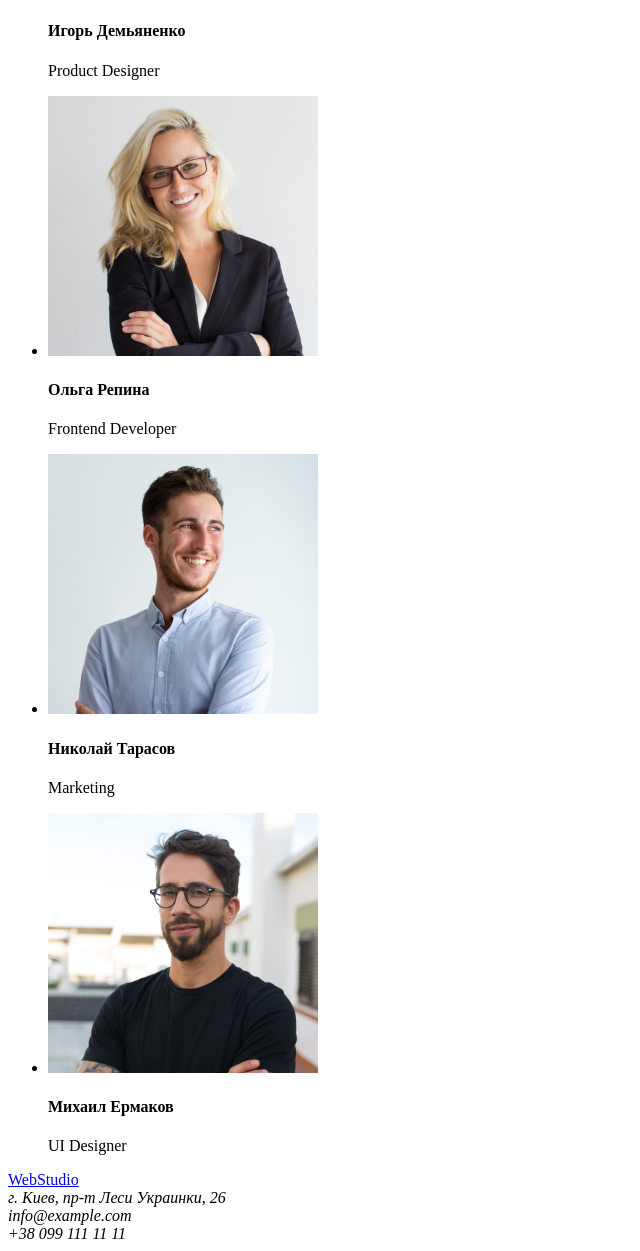
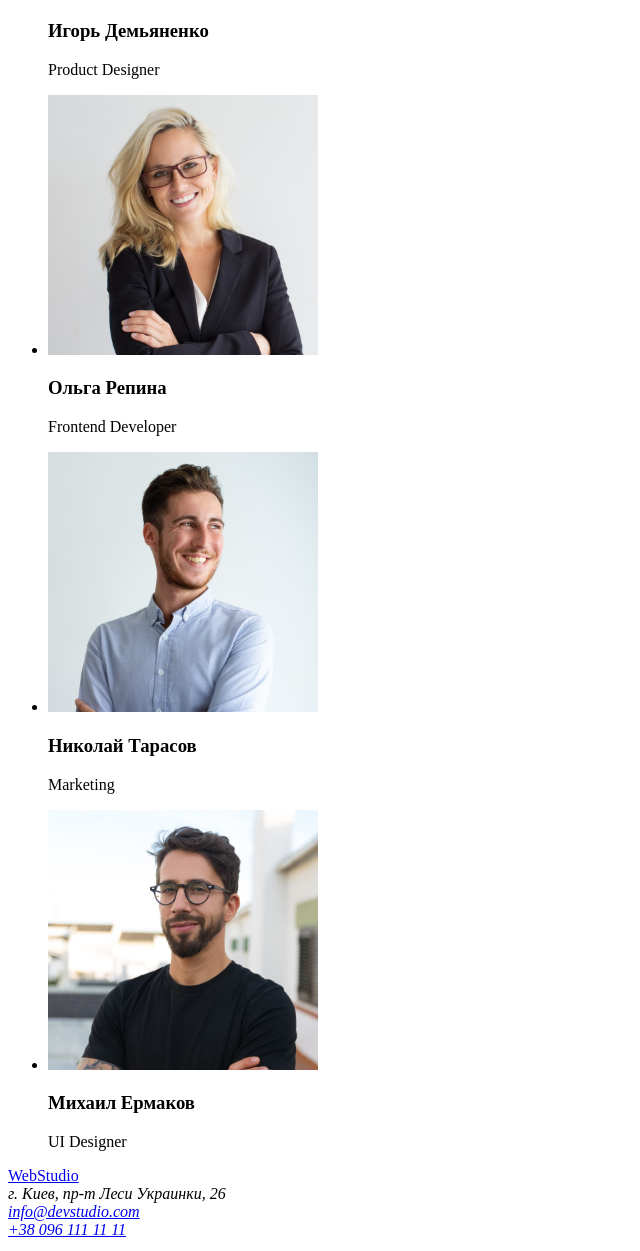
Before and after one commit to Bellik888/goit-markup-hw-01, a plain HTML site: page index.html in a window 1280 px wide. Shown: the part 1836-3087 px from the top of the page, without its empty margins (0-640 px from the left). Drawn offline with Linux system fonts and the light colour scheme.

Commit message:
змінив шрифт і футер

```diff
--- a/index.html
+++ b/index.html
@@ -80,19 +80,19 @@
             <h2>Наша команада</h2>
             <ul>
                 <li> <img src="./image/img.jpg" alt="молодий чоловік в бурдовій футболці" width="270">
-                    <h4>Игорь Демьяненко</h4>
+                    <h3>Игорь Демьяненко</h3>
                     <p lang="en">Product Designer</p>
                 </li>
                 <li> <img src="./image/img-2.jpg" alt="молода жінка зі світлим волоссям" width="270">
-                    <h4>Ольга Репина</h4>
+                    <h3>Ольга Репина</h3>
                     <p lang="en">Frontend Developer</p>
                 </li>
                 <li> <img src="./image/img-3.jpg" alt="молодий чоловік в голубій сорочці" width="270">
-                    <h4>Николай Тарасов</h4>
+                    <h3>Николай Тарасов</h3>
                     <p lang="en">Marketing</p>
                 </li>
                 <li> <img src="./image/img-4.jpg" alt="молодий чоловік в чорній футболці" width="270">
-                    <h4>Михаил Ермаков</h4>
+                    <h3>Михаил Ермаков</h3>
                     <p lang="en">UI Designer</p>
                 </li>
             </ul>
@@ -109,8 +109,8 @@
             <a href="./index.html">WebStudio</a>
             <address>
                 г. Киев, пр-т Леси Украинки, 26 <br>
-                info@example.com <br>
-                +38 099 111 11 11
+                <a href="mailto:info@devstudio.com">info@devstudio.com</a> <br>
+                <a href="tel:+380961111111">+38 096 111 11 11</a>
             </address>
     </footer>
 </body>
```
